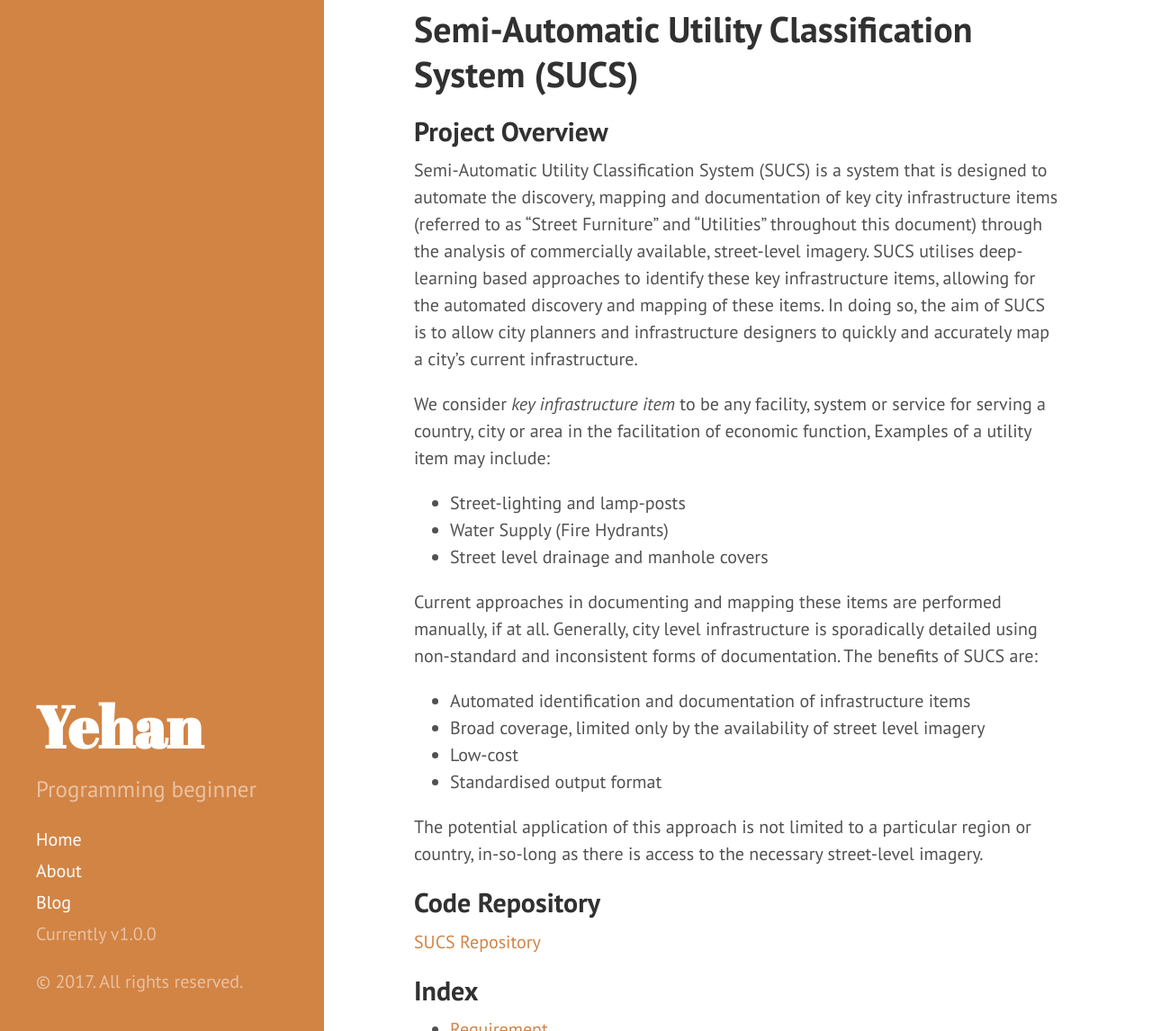
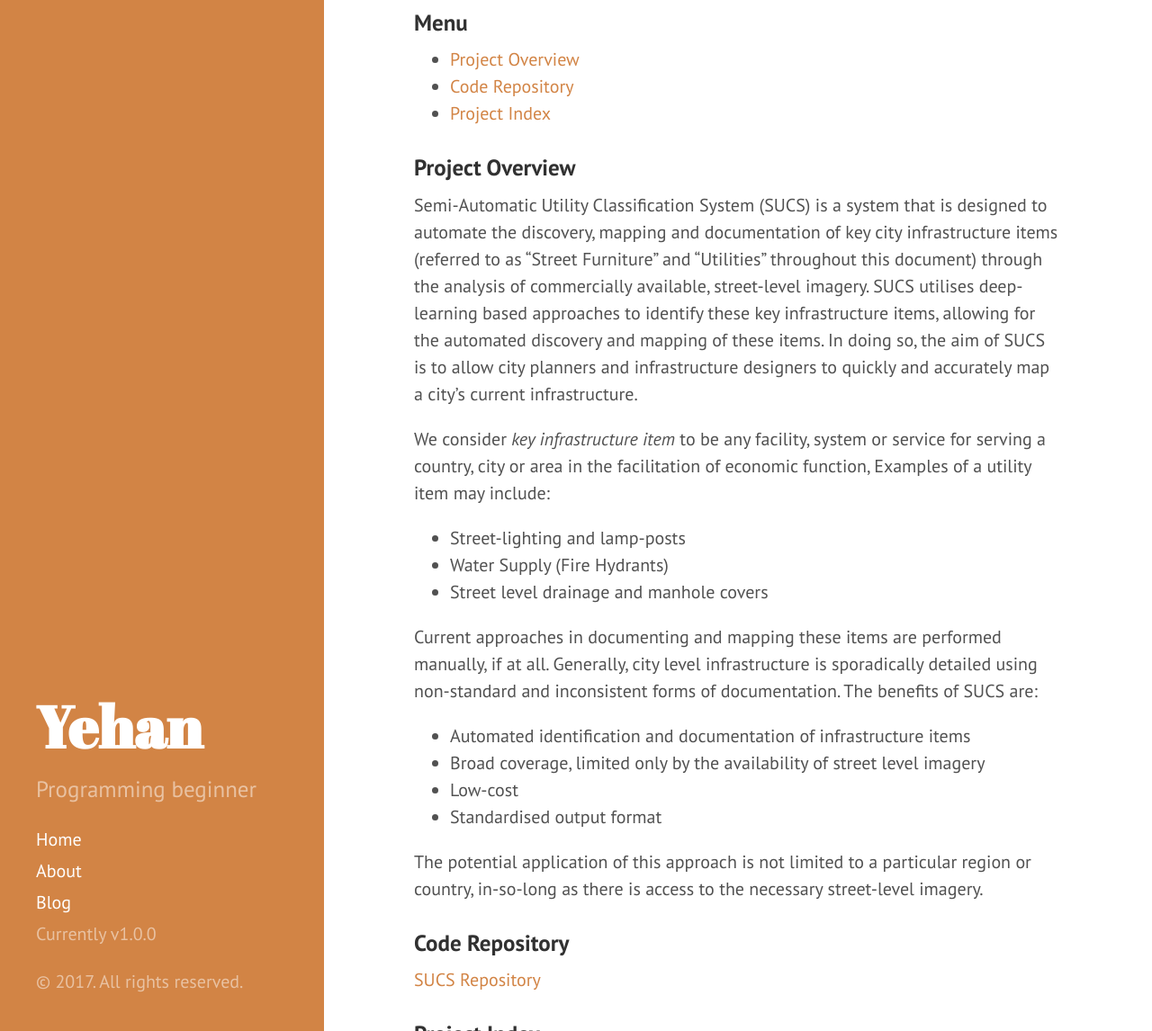
Before and after one commit to yehan-xiao/yehan-xiao.github.io, a Jekyll site: the page built from _posts/2017-08-30-Semi-Automatic-Utility-Classification-System.md, in a window 1280 px wide and 1400 px high, scrolled down 296 px. Shown: the part 254-1400 px from the top of the window at 90% size. Built offline with Jekyll 4.4.1, drawn with Linux system fonts in a browser that asks for light colours.

```diff
--- a/_posts/2017-08-30-Semi-Automatic-Utility-Classification-System.md
+++ b/_posts/2017-08-30-Semi-Automatic-Utility-Classification-System.md
@@ -4,9 +4,13 @@ title: Semi-Automatic Utility Classification System (SUCS)
 ---
 ![placeholder](http://osvz68mjl.bkt.clouddn.com/cover2.gif)
 
-# Semi-Automatic Utility Classification System (SUCS)
+### Menu
+- [Project Overview](#1)
+- [Code Repository](#2)
+- [Project Index](#3)
 
-## Project Overview
+
+<h3 id="1">Project Overview</h3>
 
 Semi-Automatic Utility Classification System (SUCS) is a system that is designed to automate the discovery, mapping and documentation of key city infrastructure items (referred to as "Street Furniture" and "Utilities" throughout this document) through the analysis of commercially available, street-level imagery.
 SUCS utilises deep-learning based approaches to identify these key infrastructure items, allowing for the automated discovery and mapping of these items.
@@ -30,11 +34,12 @@ The benefits of SUCS are:
 
 The potential application of this approach is not limited to a particular region or country, in-so-long as there is access to the necessary street-level imagery.
 
-## Code Repository
+
+<h3 id="2">Code Repository</h3>
 [SUCS Repository](https://github.com/yehan-xiao/SUCS)
 
 
-## Index
+<h3 id="3">Project Index</h3>
 
 * [Requirement](general/requirement.md)
 * [Repository Organisation and Etiquette](general/repository_organisation_and_etiquette.md)
```
Also changed, not shown: _posts/2017-05-30-Face-As-Game-Controller.md (+9 -1 lines).
